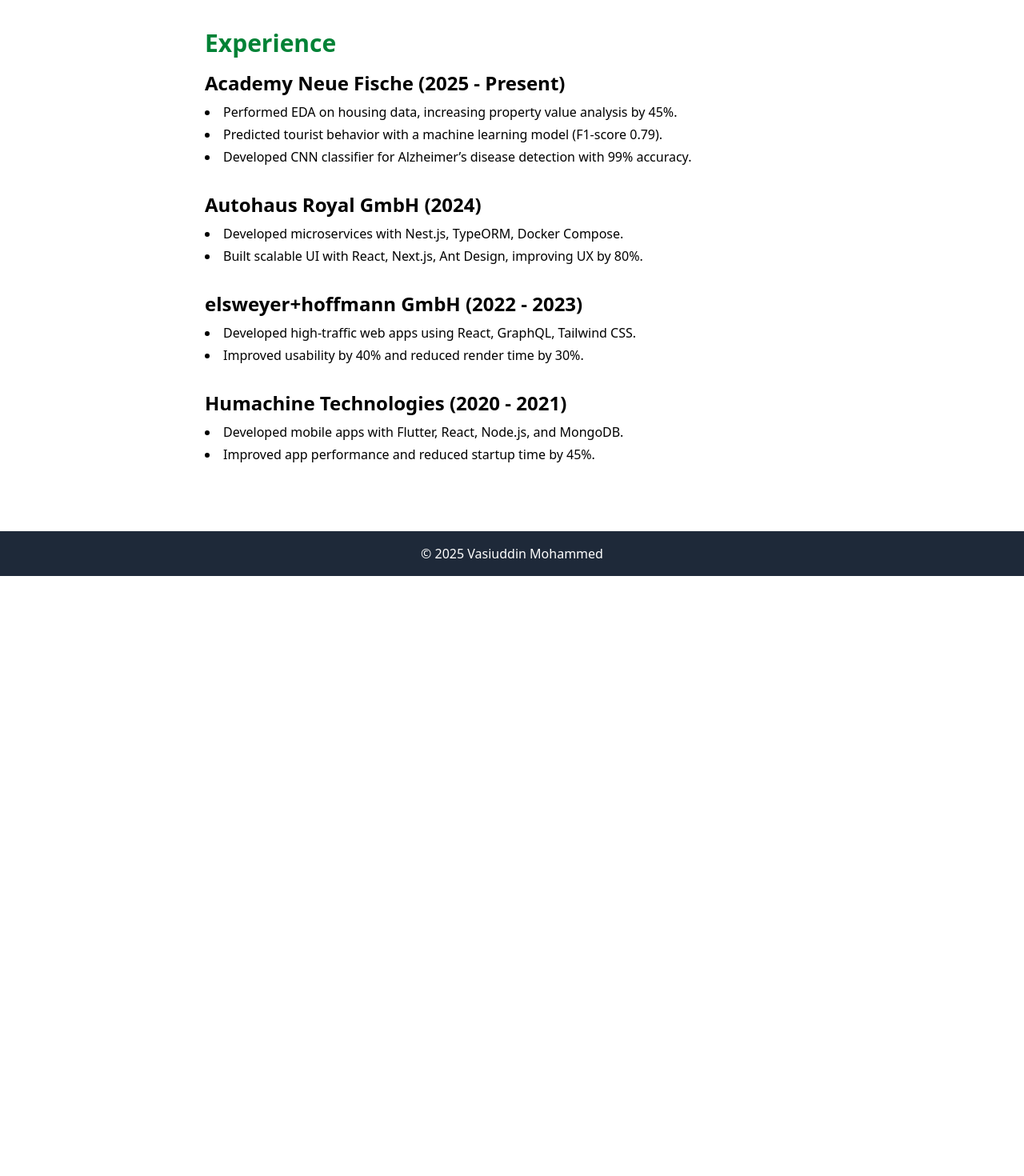
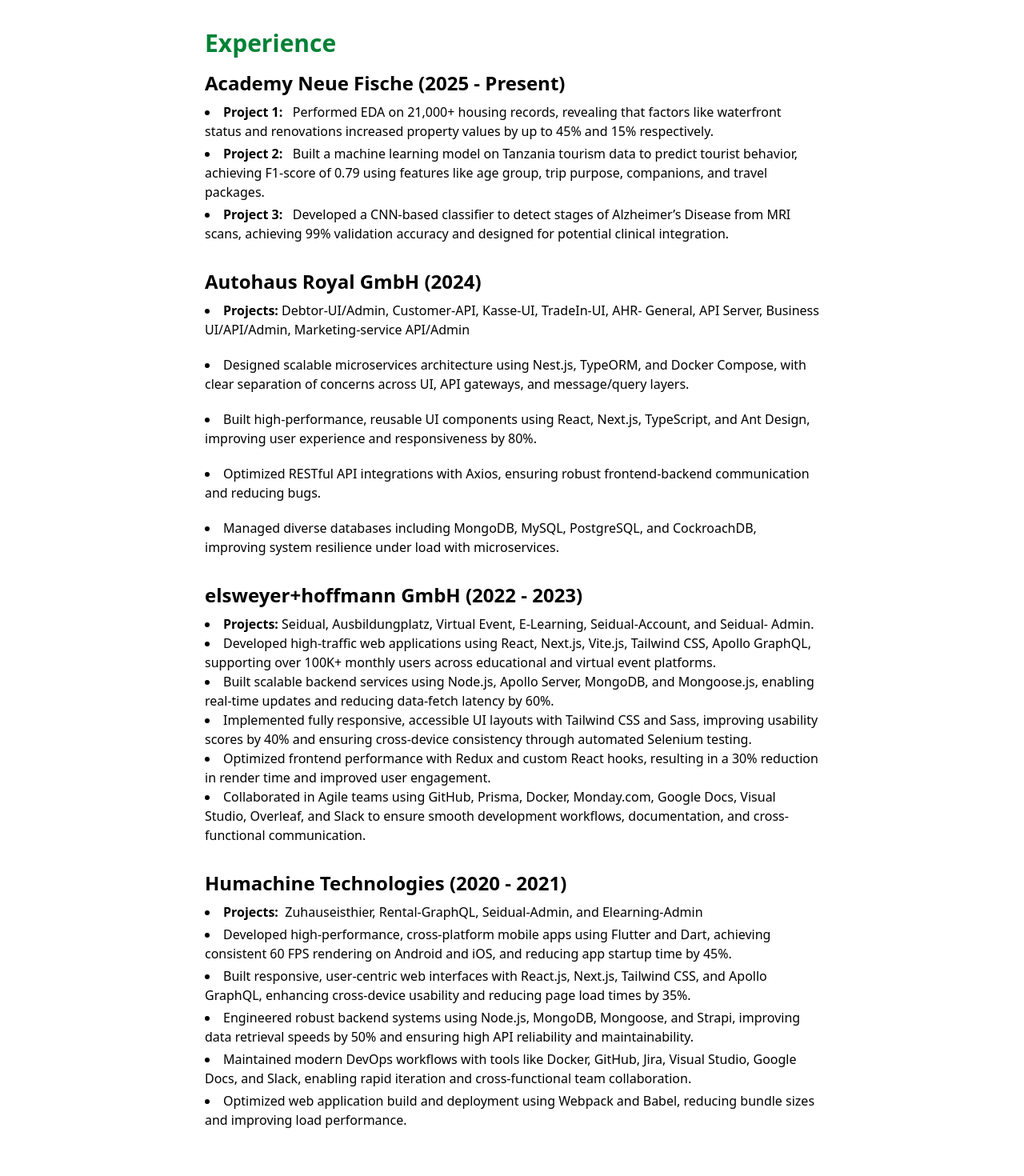
Before and after one commit to vasiuddin7733/vasiuddinmohammed, a React (Vite) app in the folder portfolio/: page /experience in a window 1280 px wide. Shown: the part 80-1550 px from the top of the page at 80% size. Before the commit the page ends 800 px from the top, so only its background shows below. Built offline with nearby package versions, Linux system fonts and the light colour scheme.

Commit message:
update experience page

```diff
--- a/portfolio/src/pages/Education.jsx
+++ b/portfolio/src/pages/Education.jsx
@@ -14,7 +14,7 @@
 
       <div>
         <h3 class="text-2xl font-bold mb-2">B.Sc. in Computer Science</h3>
-        <p>Kakatiya University (2007 - 2013)</p>
+        <p>Kakatiya University (2010 - 2013)</p>
       </div>
 
       <div>
--- a/portfolio/src/pages/Experience.jsx
+++ b/portfolio/src/pages/Experience.jsx
@@ -9,42 +9,89 @@
         </h3>
         <ul class="list-disc list-inside space-y-1">
           <li>
-            Performed EDA on housing data, increasing property value analysis by
-            45%.
+            <b>Project 1: &nbsp; </b> Performed EDA on 21,000+ housing records,
+            revealing that factors like waterfront status and renovations
+            increased property values by up to 45% and 15% respectively.
           </li>
           <li>
-            Predicted tourist behavior with a machine learning model (F1-score
-            0.79).
+            <b>Project 2: &nbsp; </b> Built a machine learning model on Tanzania
+            tourism data to predict tourist behavior, achieving F1-score of 0.79
+            using features like age group, trip purpose, companions, and travel
+            packages.
           </li>
           <li>
-            Developed CNN classifier for Alzheimer’s disease detection with 99%
-            accuracy.
+            <b>Project 3: &nbsp; </b> Developed a CNN-based classifier to detect
+            stages of Alzheimer’s Disease from MRI scans, achieving 99%
+            validation accuracy and designed for potential clinical integration.
           </li>
         </ul>
       </div>
 
       <div>
         <h3 class="text-2xl font-bold mb-2">Autohaus Royal GmbH (2024)</h3>
-        <ul class="list-disc list-inside space-y-1">
+        <ul class="list-disc list-inside space-y-5">
           <li>
-            Developed microservices with Nest.js, TypeORM, Docker Compose.
+            <b>Projects:&nbsp;</b>
+            Debtor-UI/Admin, Customer-API, Kasse-UI, TradeIn-UI, AHR- General,
+            API Server, Business UI/API/Admin, Marketing-service API/Admin
           </li>
           <li>
-            Built scalable UI with React, Next.js, Ant Design, improving UX by
-            80%.
+            Designed scalable microservices architecture using Nest.js, TypeORM,
+            and Docker Compose, with clear separation of concerns across UI, API
+            gateways, and message/query layers.
+          </li>
+          <li>
+            Built high-performance, reusable UI components using React, Next.js,
+            TypeScript, and Ant Design, improving user experience and
+            responsiveness by 80%.
+          </li>
+          <li>
+            Optimized RESTful API integrations with Axios, ensuring robust
+            frontend-backend communication and reducing bugs.
+          </li>
+          <li>
+            Managed diverse databases including MongoDB, MySQL, PostgreSQL, and
+            CockroachDB, improving system resilience under load with
+            microservices.
           </li>
         </ul>
       </div>
-
       <div>
         <h3 class="text-2xl font-bold mb-2">
           elsweyer+hoffmann GmbH (2022 - 2023)
         </h3>
-        <ul class="list-disc list-inside space-y-1">
+        <ul class="list-disc list-inside space-y-">
           <li>
-            Developed high-traffic web apps using React, GraphQL, Tailwind CSS.
+            <b>Projects:&nbsp;</b>
+            Seidual, Ausbildungplatz, Virtual Event, E-Learning,
+            Seidual-Account, and Seidual- Admin.{" "}
           </li>
-          <li>Improved usability by 40% and reduced render time by 30%.</li>
+          <li>
+            Developed high-traffic web applications using React, Next.js,
+            Vite.js, Tailwind CSS, Apollo GraphQL, supporting over 100K+ monthly
+            users across educational and virtual event platforms.
+          </li>
+          <li>
+            Built scalable backend services using Node.js, Apollo Server,
+            MongoDB, and Mongoose.js, enabling real-time updates and reducing
+            data-fetch latency by 60%.
+          </li>
+          <li>
+            Implemented fully responsive, accessible UI layouts with Tailwind
+            CSS and Sass, improving usability scores by 40% and ensuring
+            cross-device consistency through automated Selenium testing.
+          </li>
+          <li>
+            Optimized frontend performance with Redux and custom React hooks,
+            resulting in a 30% reduction in render time and improved user
+            engagement.
+          </li>
+          <li>
+            Collaborated in Agile teams using GitHub, Prisma, Docker,
+            Monday.com, Google Docs, Visual Studio, Overleaf, and Slack to
+            ensure smooth development workflows, documentation, and
+            cross-functional communication.
+          </li>
         </ul>
       </div>
 
@@ -54,9 +101,33 @@
         </h3>
         <ul class="list-disc list-inside space-y-1">
           <li>
-            Developed mobile apps with Flutter, React, Node.js, and MongoDB.
+            <b>Projects: &nbsp;</b>
+            Zuhauseisthier, Rental-GraphQL, Seidual-Admin, and Elearning-Admin
           </li>
-          <li>Improved app performance and reduced startup time by 45%.</li>
+          <li>
+            Developed high-performance, cross-platform mobile apps using Flutter
+            and Dart, achieving consistent 60 FPS rendering on Android and iOS,
+            and reducing app startup time by 45%.
+          </li>
+          <li>
+            Built responsive, user-centric web interfaces with React.js,
+            Next.js, Tailwind CSS, and Apollo GraphQL, enhancing cross-device
+            usability and reducing page load times by 35%.
+          </li>
+          <li>
+            Engineered robust backend systems using Node.js, MongoDB, Mongoose,
+            and Strapi, improving data retrieval speeds by 50% and ensuring high
+            API reliability and maintainability.
+          </li>
+          <li>
+            Maintained modern DevOps workflows with tools like Docker, GitHub,
+            Jira, Visual Studio, Google Docs, and Slack, enabling rapid
+            iteration and cross-functional team collaboration.
+          </li>
+          <li>
+            Optimized web application build and deployment using Webpack and
+            Babel, reducing bundle sizes and improving load performance.
+          </li>
         </ul>
       </div>
     </div>
```
